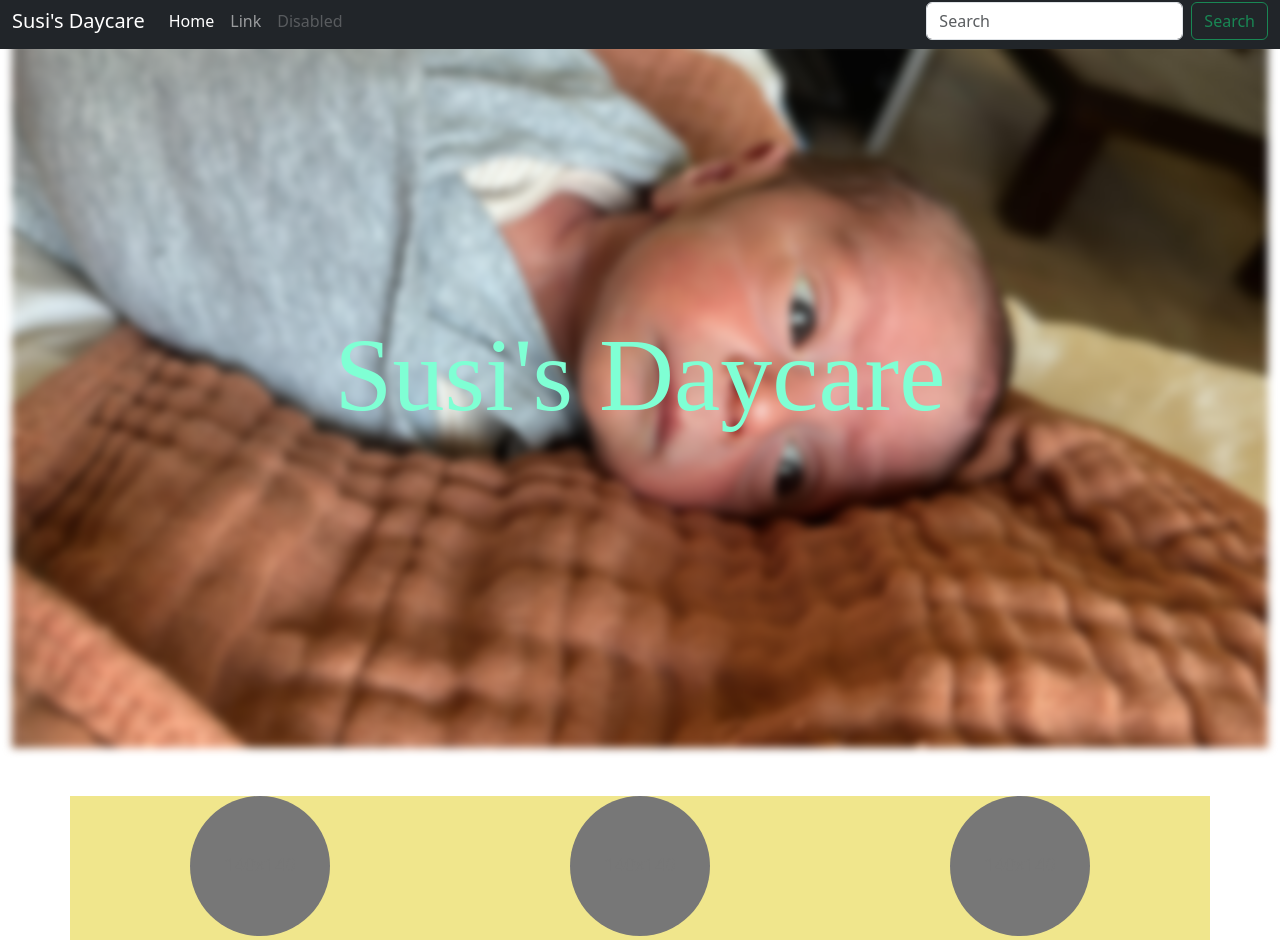
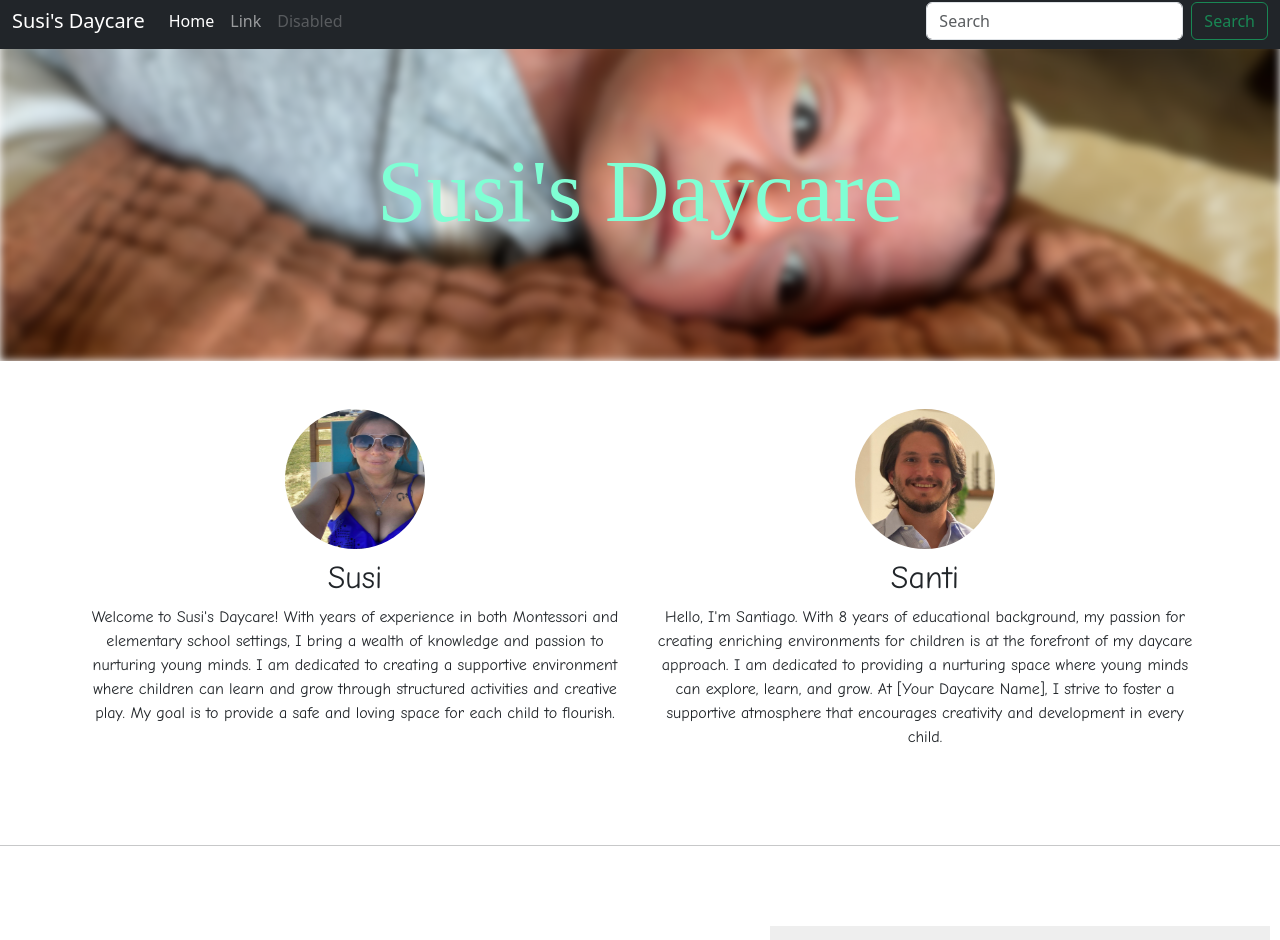
Before and after one commit to SantiagoTettamanti/daycare-business, a React (Vite) app: page / in a window 1280 px wide. Shown: the part 7-947 px from the top of the page. Built offline with nearby package versions, Linux system fonts and the light colour scheme; a web font is replaced by a local one.

Commit message:
fixed landing & included bios

```diff
--- a/src/index.css
+++ b/src/index.css
@@ -1,4 +1,6 @@
 @import url('https://fonts.googleapis.com/css2?family=Chicle&display=swap');
+@import url('https://fonts.googleapis.com/css2?family=Comic+Neue:ital,wght@0,300;0,400;0,700;1,300;1,400;1,700&display=swap');
+
 
 .chicle-regular {
   font-family: "Chicle", serif;
--- a/src/landing/landing.css
+++ b/src/landing/landing.css
@@ -7,26 +7,34 @@
   filter: blur(8px);
 }*/
 
+.landing {
+  position: relative;
+  height: 40vh;
+  width: 100vw;
+  overflow: hidden;
+}
 
-img {
-  position: relative;
+
+.landing-img {
+  position: absolute;
   filter: blur(4px);
+  height: 100%;
+  width: 100%;
+  object-fit: cover;
+  object-position: center;
+  top: 0;
+  left: 0;
 }
 
 .title {
   font-family: "Chicle";
   z-index: 2;
   position: absolute;
-  top: 40%;
+  top: 30%;
   left: 0;
   right: 0;
-  font-size: 13vh;
-  width: 100%;
-  height: 26px;
-  padding: 0;
-  margin: 0;
-  margin-top: -13px; /* 1/2 height */
-  text-align: center;
+  font-size: min(7vw, 10em);
+
   color: aquamarine;
 }
 
@@ -88,9 +96,19 @@ body {
   -------------------------------------------------- */
 
   /* Center align the text within the three columns below the carousel */
-  .marketing {
-    background-color: khaki;
-  }
+
+.bio {
+  font-family: "Comic Neue", cursive;
+  font-weight: 400;
+  font-style: normal;
+}
+
+.bio-h2 {
+  font-family: "Comic Neue", cursive;
+  font-weight: 700;
+  font-style: normal;
+  padding-top: 10px;
+}
 
   .marketing .col-lg-4 {
     margin-bottom: 1.5rem;
--- a/src/landing/landing.jsx
+++ b/src/landing/landing.jsx
@@ -1,7 +1,9 @@
 import '../index.css'
 import './landing.css'
 import firstImage from './landing-assets/landing-background-image.jpg'
-import secondImage from './landing-assets/image2.jpg'
+import santi from '../assets/santi.png'
+import susi from '../assets/susi.jpg'
+
 
 export default function Landing() {
     return (
@@ -90,37 +92,34 @@ export default function Landing() {
                 </div>
             </div> */}
 
-            <div className='landing container-fluid'>
+            {/* <div className='landing container-fluid'>
                 <div className="row d-flex flex-row justify-content-center align-items-center">
                     <h1 className='title'>Susi's Daycare</h1>
                     <img src={firstImage} alt="" />
                 </div>
+            </div> */}
+
+            <div className='landing'>
+
+                    <h1 className='title'>Susi's Daycare</h1>
+                    <img className='landing-img' src={firstImage} alt="" />
+
             </div>
+
 
             <div className="container marketing">
 
 
                 <div className="row mt-5">
-                    <div className="col-lg-4">
-                        <svg className="bd-placeholder-img rounded-circle" width="140" height="140" xmlns="http://www.w3.org/2000/svg" role="img" aria-label="Placeholder: 140x140" preserveAspectRatio="xMidYMid slice" focusable="false"><title>Placeholder</title><rect width="100%" height="100%" fill="#777" /><text x="50%" y="50%" fill="#777" dy=".3em">140x140</text></svg>
-
-                        <h2>Heading</h2>
-                        <p>Some representative placeholder content for the three columns of text below the carousel. This is the first column.</p>
-                        <p><a className="btn btn-secondary" href="#">View details &raquo;</a></p>
+                    <div className="col-lg-6">
+                        <img className='rounded-circle' width="140" height="140" src={susi} alt="" />
+                        <h2 className='bio-h2'>Susi</h2>
+                        <p className='bio'>Welcome to Susi's Daycare! With years of experience in both Montessori and elementary school settings, I bring a wealth of knowledge and passion to nurturing young minds. I am dedicated to creating a supportive environment where children can learn and grow through structured activities and creative play. My goal is to provide a safe and loving space for each child to flourish.</p>
                     </div>
-                    <div className="col-lg-4">
-                        <svg className="bd-placeholder-img rounded-circle" width="140" height="140" xmlns="http://www.w3.org/2000/svg" role="img" aria-label="Placeholder: 140x140" preserveAspectRatio="xMidYMid slice" focusable="false"><title>Placeholder</title><rect width="100%" height="100%" fill="#777" /><text x="50%" y="50%" fill="#777" dy=".3em">140x140</text></svg>
-
-                        <h2>Heading</h2>
-                        <p>Another exciting bit of representative placeholder content. This time, we've moved on to the second column.</p>
-                        <p><a className="btn btn-secondary" href="#">View details &raquo;</a></p>
-                    </div>
-                    <div className="col-lg-4">
-                        <svg className="bd-placeholder-img rounded-circle" width="140" height="140" xmlns="http://www.w3.org/2000/svg" role="img" aria-label="Placeholder: 140x140" preserveAspectRatio="xMidYMid slice" focusable="false"><title>Placeholder</title><rect width="100%" height="100%" fill="#777" /><text x="50%" y="50%" fill="#777" dy=".3em">140x140</text></svg>
-
-                        <h2>Heading</h2>
-                        <p>And lastly this, the third column of representative placeholder content.</p>
-                        <p><a className="btn btn-secondary" href="#">View details &raquo;</a></p>
+                    <div className="col-lg-6">
+                        <img className='rounded-circle' width="140" height="140" src={santi} alt="" />
+                        <h2 className='bio-h2'>Santi</h2>
+                        <p className='bio'>Hello, I'm Santiago. With 8 years of educational background, my passion for creating enriching environments for children is at the forefront of my daycare approach. I am dedicated to providing a nurturing space where young minds can explore, learn, and grow. At [Your Daycare Name], I strive to foster a supportive atmosphere that encourages creativity and development in every child.</p>
                     </div>
                 </div>
             </div>
```
Also changed, not shown: src/assets/santi.png (added), src/assets/susi.jpg (added).
